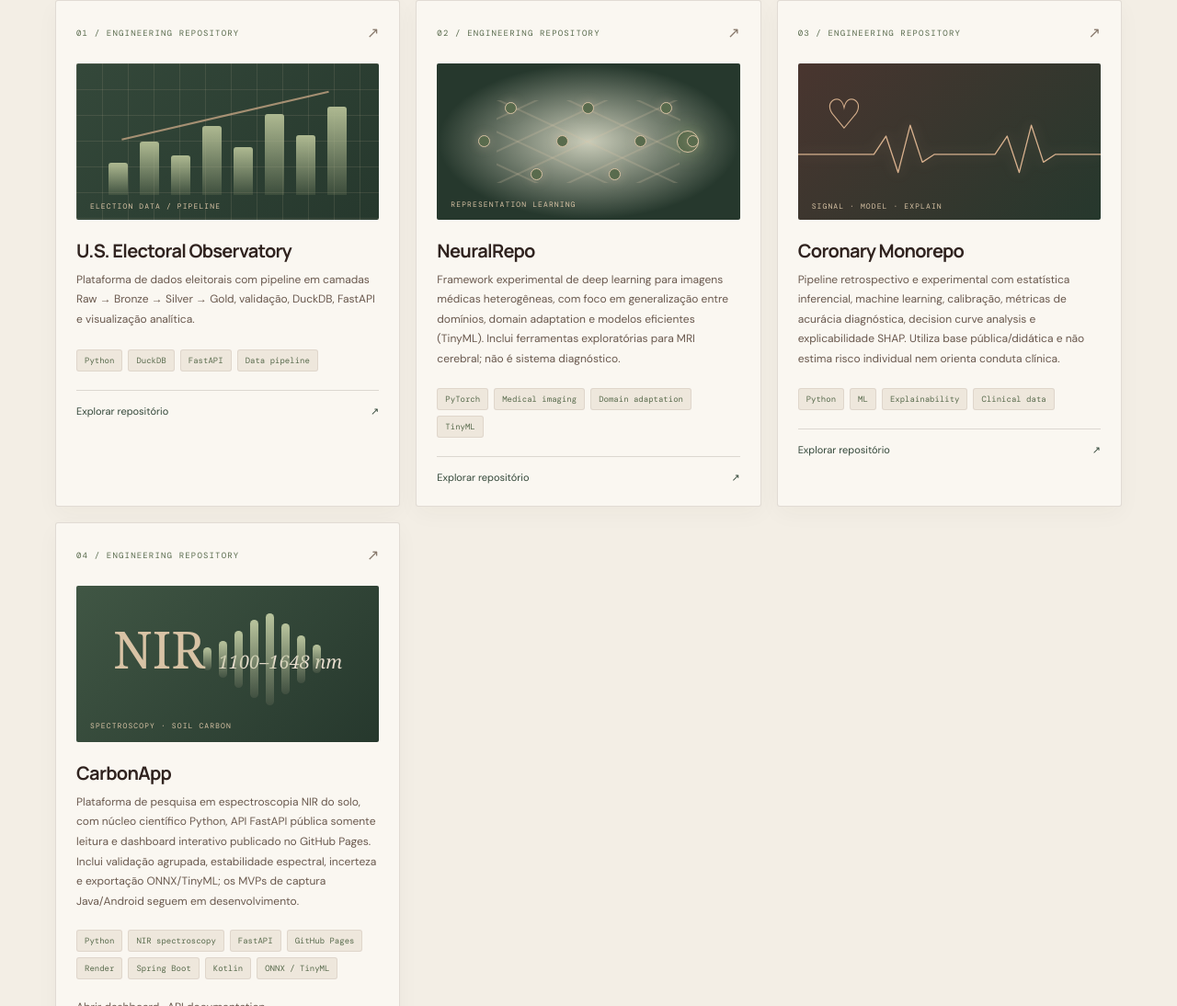
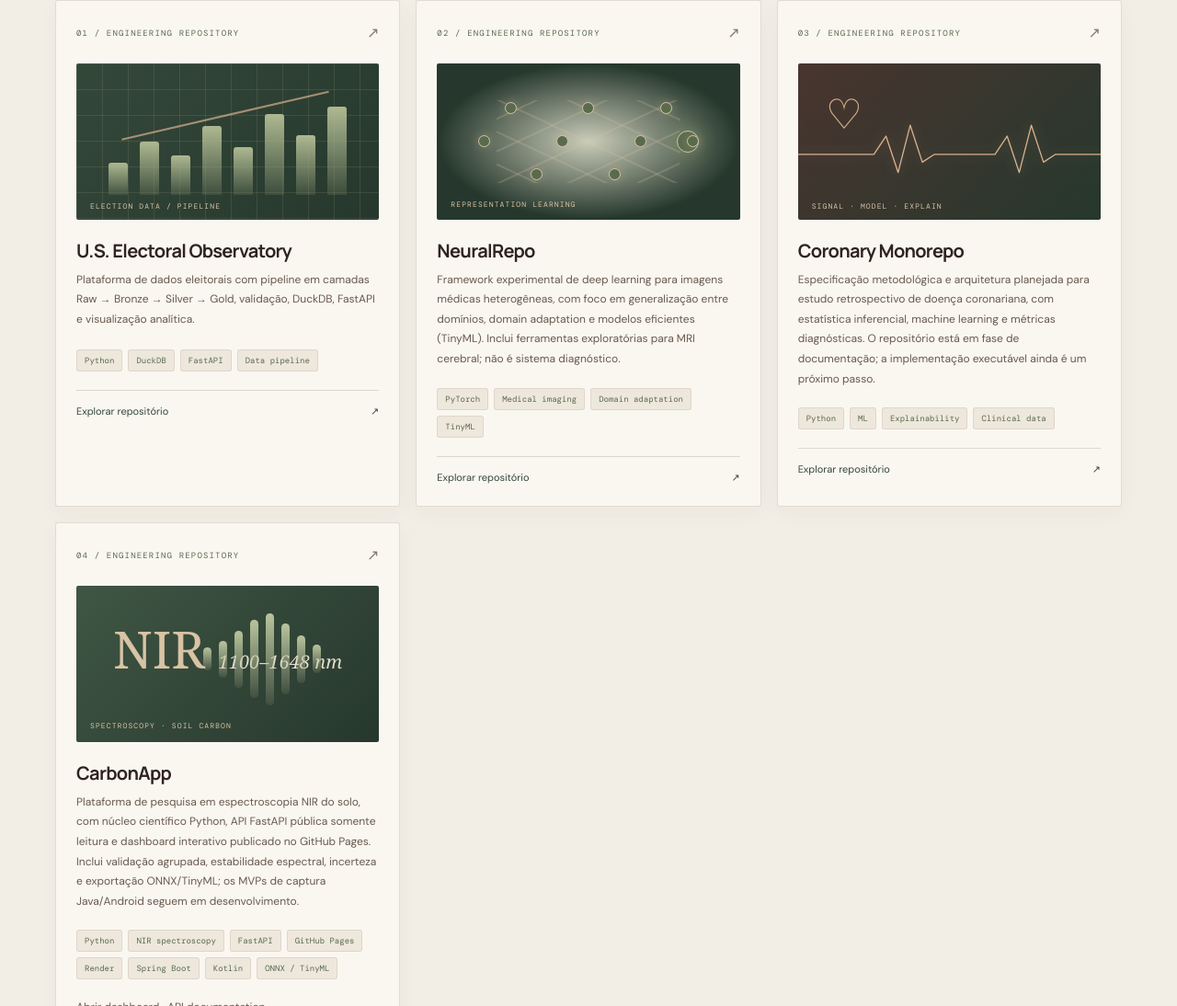
Before and after one commit to iamdatagabs/iamdatagabs, a plain HTML site: page portfolio/index.html in a window 1280 px wide. Shown: the part 4032-5126 px from the top of the page at 92% size. Drawn offline with nearby package versions, Linux system fonts and the light colour scheme; no server answers.

Commit message:
Align coronary project description with implementation status

```diff
--- a/portfolio/index.html
+++ b/portfolio/index.html
@@ -140,7 +140,7 @@
           <article class="project-card" data-category="health data research">
           <div class="project-top"><span class="project-type">03 / ENGINEERING REPOSITORY</span><span class="project-arrow">↗</span></div>
           <div class="project-art art-heart"><div class="heart-pulse">♡</div><svg viewBox="0 0 500 100" role="img" aria-label="Traçado ilustrativo de sinal"><path d="M0 52 H100 L125 52 L145 22 L165 82 L185 4 L205 65 L225 52 H300 L325 52 L345 22 L365 82 L385 4 L405 65 L425 52 H500"/></svg><span class="heart-caption">SIGNAL · MODEL · EXPLAIN</span></div>
-          <h3>Coronary Monorepo</h3><p>Pipeline retrospectivo e experimental com estatística inferencial, machine learning, calibração, métricas de acurácia diagnóstica, decision curve analysis e explicabilidade SHAP. Utiliza base pública/didática e não estima risco individual nem orienta conduta clínica.</p>
+          <h3>Coronary Monorepo</h3><p>Especificação metodológica e arquitetura planejada para estudo retrospectivo de doença coronariana, com estatística inferencial, machine learning e métricas diagnósticas. O repositório está em fase de documentação; a implementação executável ainda é um próximo passo.</p>
           <div class="tags"><span>Python</span><span>ML</span><span>Explainability</span><span>Clinical data</span></div>
           <a class="project-link" href="https://github.com/iamdatagabs/coronary_monorepo" target="_blank" rel="noreferrer">Explorar repositório <b>↗</b></a>
         </article>
```
